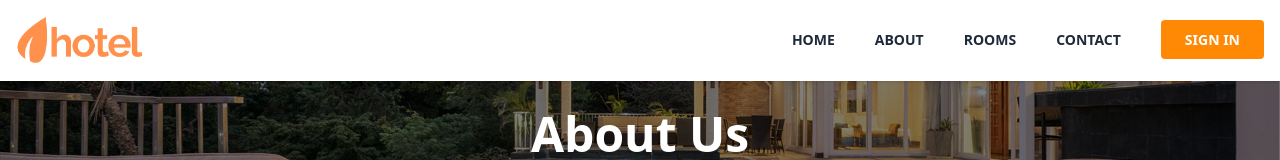
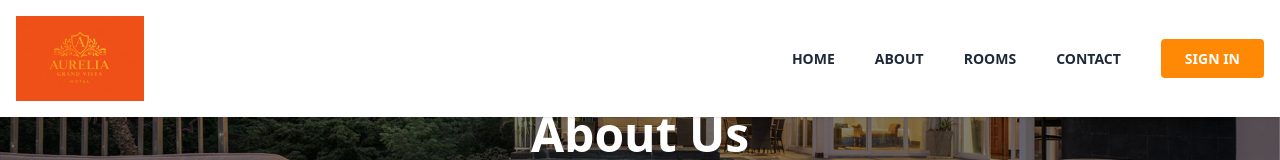
Before and after one commit to RIFKIRH/pembookingan-hotel, a Next.js app: page /about in a window 1280 px wide. Shown: the top 160 px of the page. Built offline with nearby package versions, Linux system fonts and the light colour scheme; no server answers.

Commit message:
ganti logo

```diff
--- a/components/navbar/navbar.tsx
+++ b/components/navbar/navbar.tsx
@@ -8,7 +8,7 @@ const Navbar = () => {
         <div className="max-width-screen-xl mx-auto flex flex-wrap items-center justify-between p-4">
           <Link href="/">
             <Image
-              src="/logo.png"
+              src="/Aurelia Grand Vista Hotel.png"
               alt="Logo"
               width={128}
               height={49}
```
